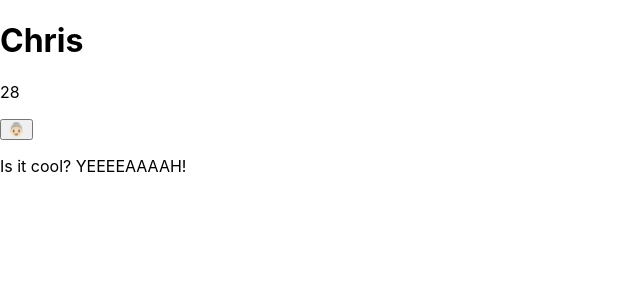
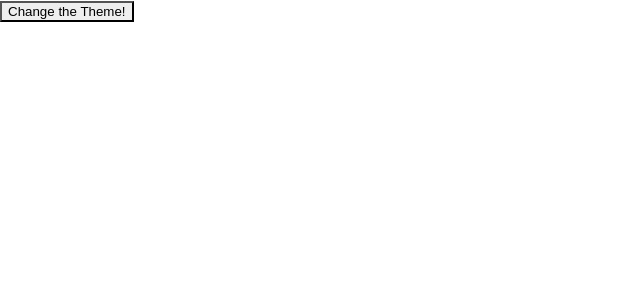
Before and after one commit to cdpadilla42/context-practice, a React (Create React App) app: page / in a window 1280 px wide. Shown: the top 300 px of the page, without its empty margins (0-640 px from the left). Built offline with nearby package versions, Linux system fonts and the light colour scheme.

Commit message:
Add theme toggling from nested component

```diff
--- /dev/null
+++ b/src/ThemeProvider.js
@@ -0,0 +1,25 @@
+import React, { Component } from 'react';
+import { ThemeContext, themes } from './theme-context';
+import ThemedButton from './ThemedButton';
+
+class ThemeProvider extends Component {
+  state = {
+    theme: themes.light,
+  };
+
+  toggleTheme = () => {
+    this.setState((state) => ({
+      theme: state.theme === themes.dark ? themes.light : themes.dark,
+    }));
+  };
+
+  render() {
+    return (
+      <ThemeContext.Provider value={this.state.theme}>
+        <ThemedButton toggleTheme={this.toggleTheme} />
+      </ThemeContext.Provider>
+    );
+  }
+}
+
+export default ThemeProvider;
--- /dev/null
+++ b/src/ThemedButton.js
@@ -0,0 +1,21 @@
+import React, { Component } from 'react';
+import { ThemeContext } from './theme-context';
+
+class ThemedButton extends Component {
+  static contextType = ThemeContext;
+
+  render() {
+    const { props, context: theme } = this;
+    return (
+      <button
+        {...props}
+        style={{ backgroundColor: theme.background }}
+        onClick={this.props.toggleTheme}
+      >
+        Change the Theme!
+      </button>
+    );
+  }
+}
+
+export default ThemedButton;
--- a/src/index.js
+++ b/src/index.js
@@ -4,10 +4,11 @@ import './index.css';
 import App from './App';
 import AppCopy from './AppCopy';
 import * as serviceWorker from './serviceWorker';
+import ThemeProvider from './ThemeProvider';
 
 ReactDOM.render(
   <React.StrictMode>
-    <AppCopy />
+    <ThemeProvider />
   </React.StrictMode>,
   document.getElementById('root')
 );
--- /dev/null
+++ b/src/theme-context.js
@@ -0,0 +1,14 @@
+import React from 'react';
+
+export const themes = {
+  light: {
+    foreground: '#000000',
+    background: '#eeeeee',
+  },
+  dark: {
+    foreground: '#fff',
+    background: '#222',
+  },
+};
+
+export const ThemeContext = React.createContext(themes.dark);
```
